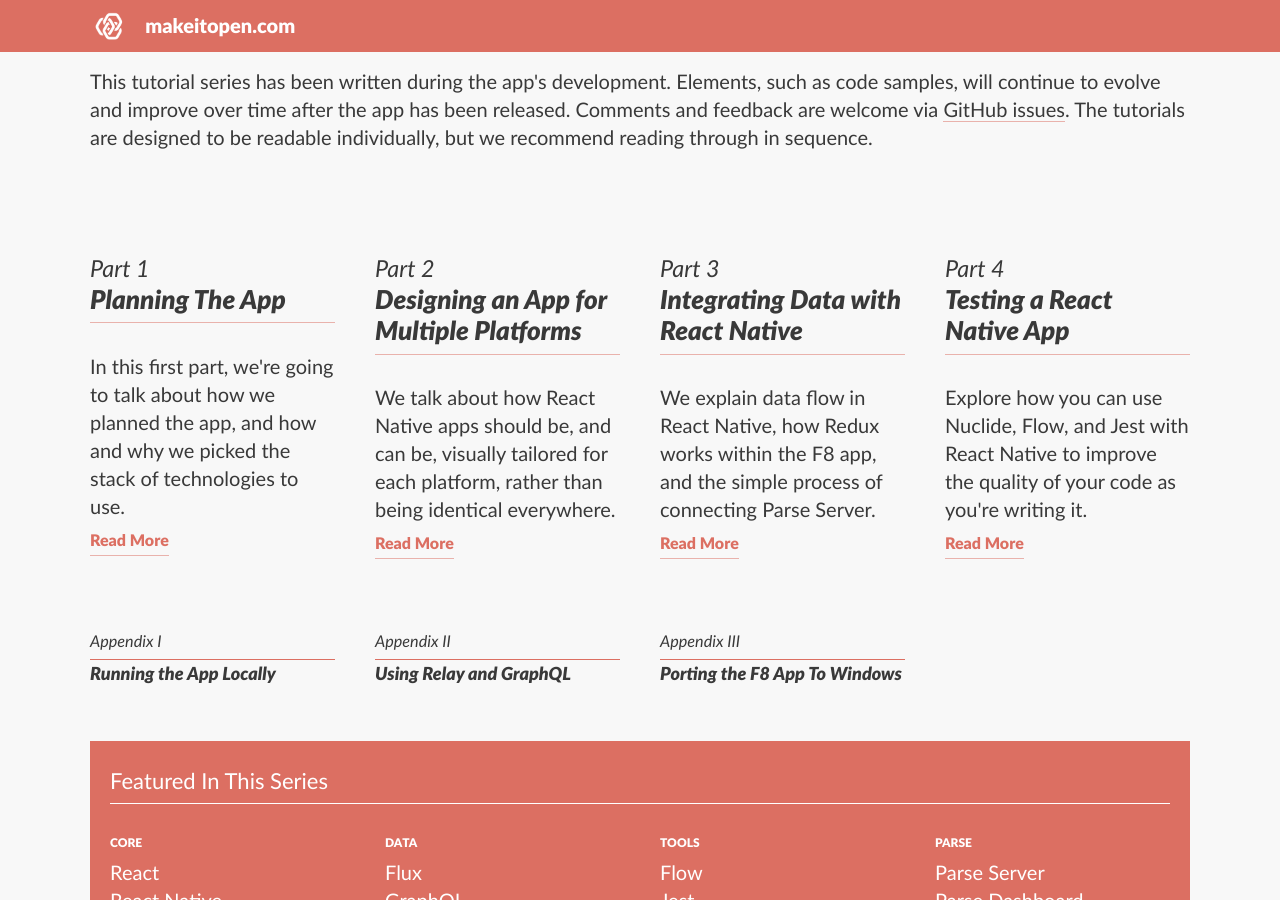
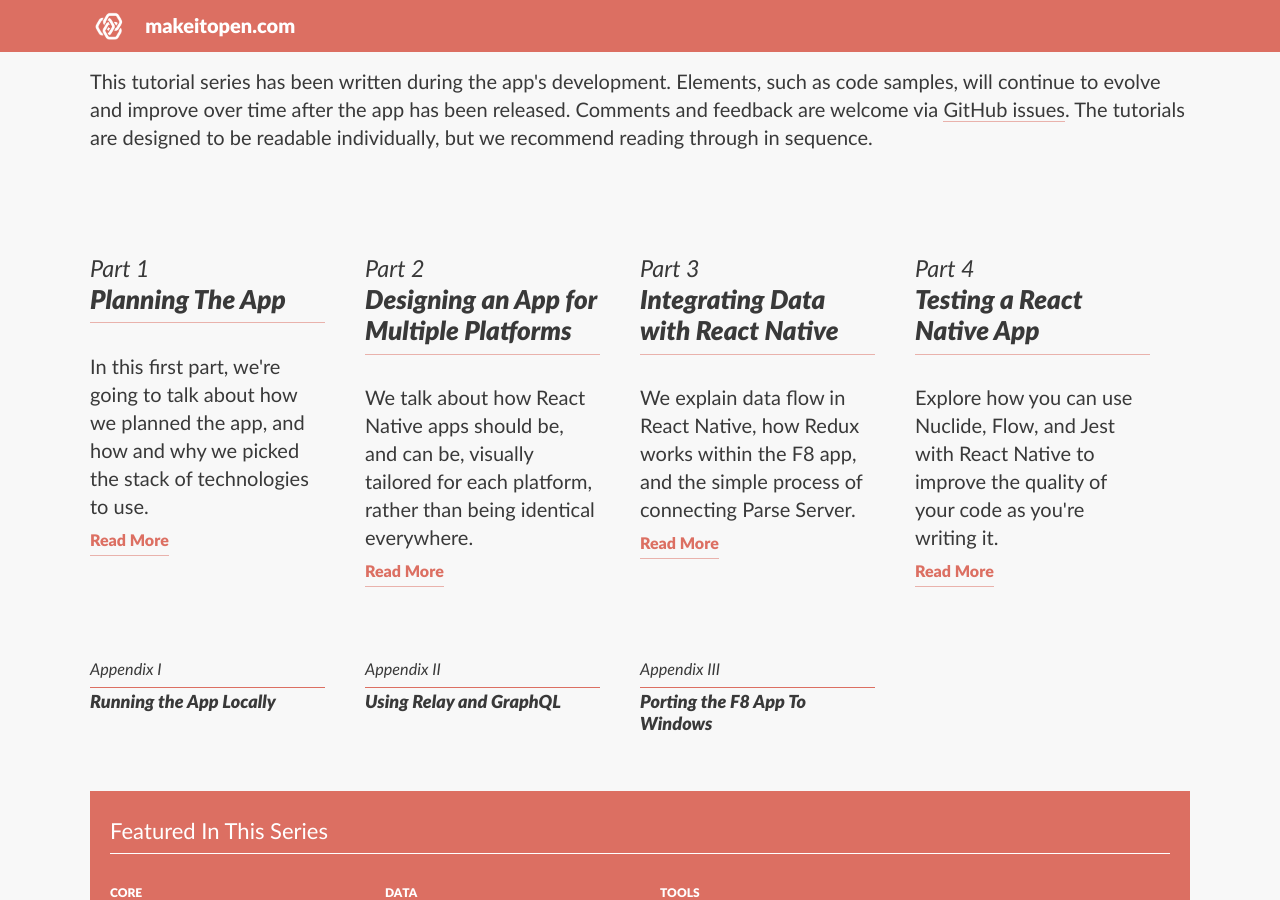
Before and after one commit to facebookarchive/makeitopen, a Jekyll site: the page built from index.md, in a window 1280 px wide and 900 px high, scrolled down 536 px. Built offline with Jekyll 4.4.1, drawn with Linux system fonts in a browser that asks for light colours; some web fonts are replaced; a script that is not in the unit is left out.

Commit message:
CSS tweaks

```diff
--- a/_sass/_base.scss
+++ b/_sass/_base.scss
@@ -191,10 +191,12 @@
     .footerBlocks {
       align-items: center;
       align-content: center;
+      box-sizing: border-box;
       display: flex;
       flex-flow: row wrap;
       margin: 0 -20px;
       padding: 10px 0;
+      max-width: 100%;
     }
 
     .footerSection {
@@ -936,6 +938,7 @@
       display: flex;
       flex-flow: row wrap;
       margin: 5px -20px;
+      max-width: 100%;
 
       .tutorialPart {
         box-sizing: border-box;
@@ -1000,13 +1003,16 @@
 
 .featuredTech {
   background: $primary-bg;
+  box-sizing: border-box;
   color: white;
+  max-width: 100%;
   padding: 20px;
 
   .features {
     display: flex;
     flex-flow: row wrap;
     margin: -20px -20px 0;
+    max-width: 100%;
 
     .featuredGroup {
       box-sizing: border-box;
```
